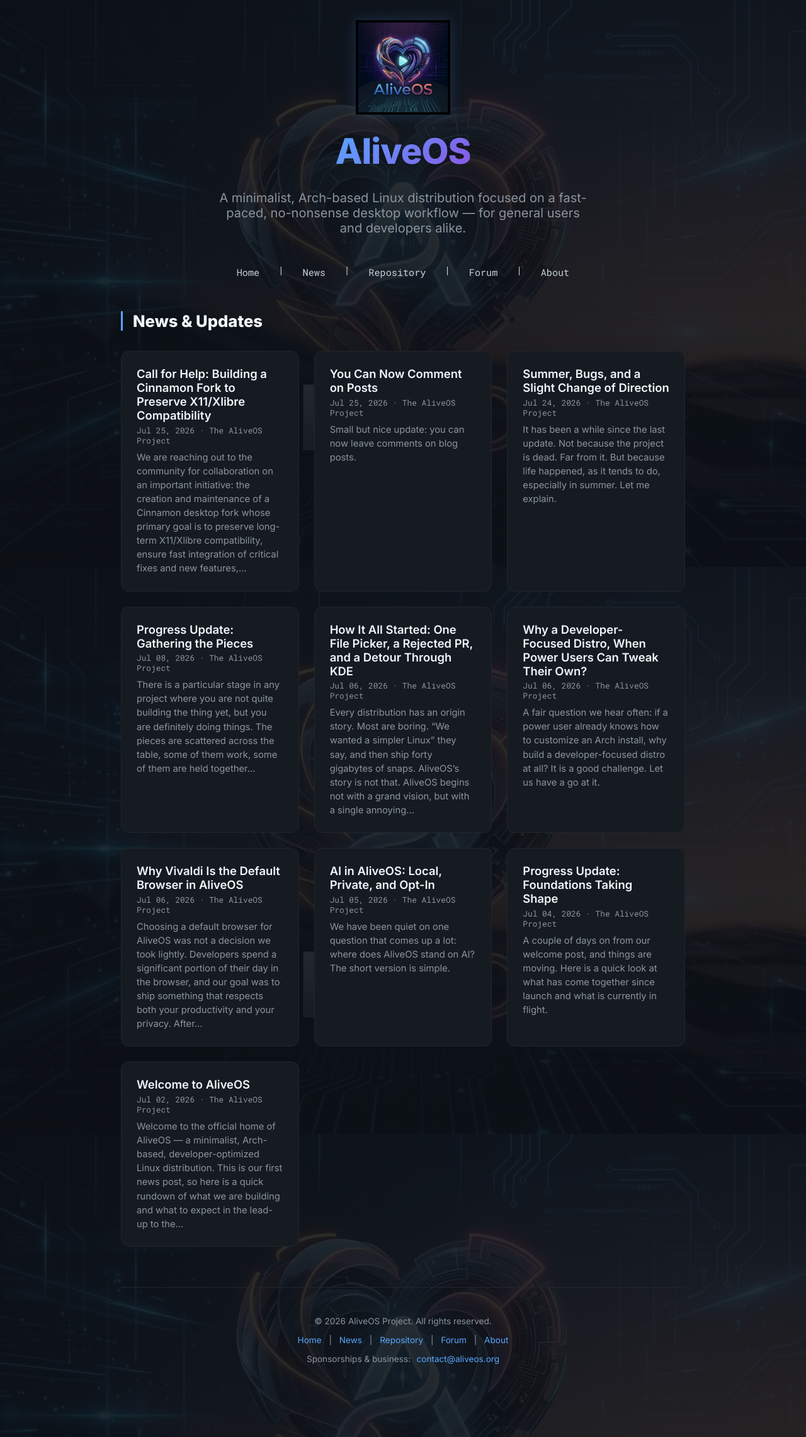
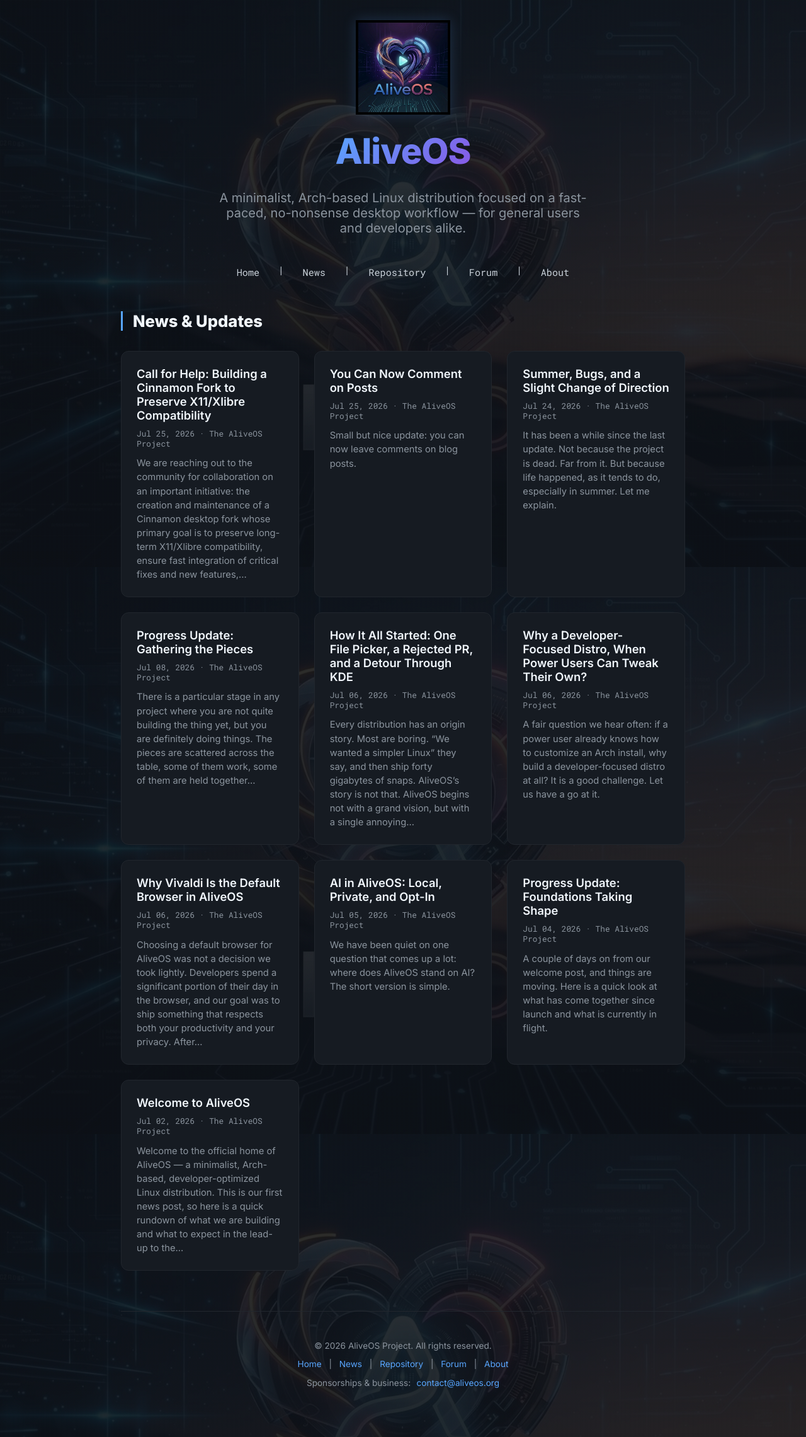
Before and after one commit to Twilight0/aliveos.github.io, a Jekyll site: the page built from news/index.html, in a window 1280 px wide. Shown: the whole page at 63% size. Built offline with Jekyll 4.4.1, drawn with Linux system fonts in a browser that asks for light colours.

Commit message:
Increase spacing between title, date, and excerpt in news cards

```diff
--- a/_layouts/default.html
+++ b/_layouts/default.html
@@ -307,7 +307,7 @@
             color: var(--header-text);
             text-decoration: none;
             display: block;
-            margin-bottom: 0.3rem;
+            margin-bottom: 0.6rem;
         }
 
         .news-card-title:hover {
@@ -319,7 +319,7 @@
             font-size: 0.8rem;
             color: var(--footer-text);
             display: block;
-            margin-bottom: 0.5rem;
+            margin-bottom: 0.8rem;
         }
 
         .news-card-excerpt {
```
